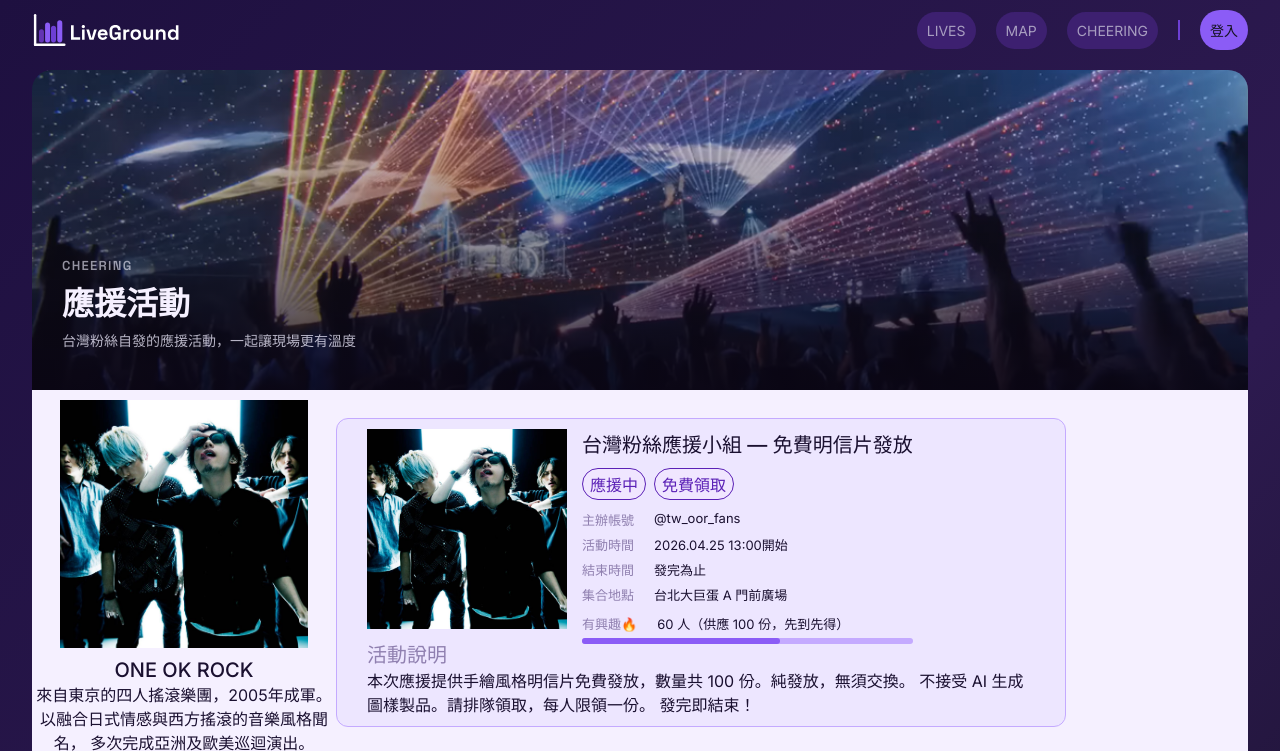
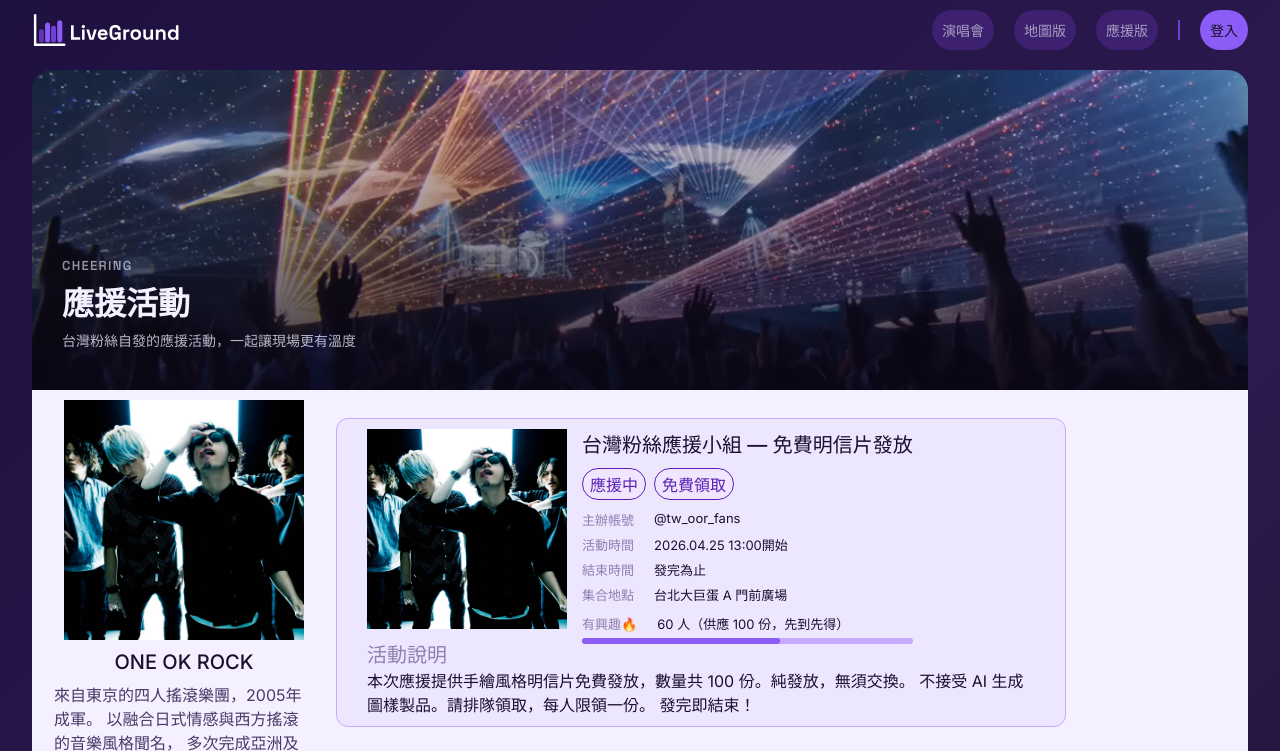
Before and after one commit to you70254/LiveGround, a plain HTML site: page cheering-detail.html in a window 1280 px wide. Shown: the top 751 px of the page. Drawn offline with Linux system fonts and the light colour scheme.

Commit message:
第一次報告結束

```diff
--- a/CSS/artist.css
+++ b/CSS/artist.css
@@ -97,7 +97,7 @@
 
     /* <!-- 藝人詳細頁 --> */
     aside {
-        width: 98%;
+        width: 95%;
         margin-inline: auto;
     }
 
@@ -109,10 +109,18 @@
         object-fit: cover;
     }
 
-    .sidebar-artist-info,
+    .sidebar-artist-name,
     .sidebar-stat {
         text-align: center;
         color: var(--text-primary)
+    }
+
+    .sidebar-artist-info>p,
+    .sidebar-tour-info>p {
+        width: 90%;
+        margin: auto;
+        color: var(--text-secondary);
+        margin-block: 8px;
     }
 
     .sidebar-stats {
@@ -302,7 +310,7 @@
     }
 
     /* <!-- 入場規定 --> */
-    .rules-section {
+    .rules-section>h2 {
         margin-block: 10px;
     }
 
--- a/CSS/index.css
+++ b/CSS/index.css
@@ -91,7 +91,7 @@
 .about-card {
     height: 200px;
     border: 1px solid var(--purple-sub);
-    border-radius: 10%;
+    border-radius: 20px;
     padding: 20px;
     display: flex;
     flex-direction: column;
@@ -232,6 +232,7 @@
     display: flex;
     flex-wrap: nowrap;
     gap: 16px;
+    transition: transform 0.5s ease;
 }
 
 
--- a/CSS/list-page.css
+++ b/CSS/list-page.css
@@ -94,7 +94,7 @@
 
 /* <!-- sidebar --> */
 #lp-sidebar {
-    width: 98%;
+    width: 95%;
     margin-inline: auto;
 }
 
@@ -106,10 +106,18 @@
     object-fit: cover;
 }
 
-.sidebar-artist-info,
+.sidebar-artist-name,
 .sidebar-stat {
     text-align: center;
-    color: var(--text-primary);
+    color: var(--text-primary)
+}
+
+.sidebar-artist-info>p,
+.sidebar-tour-info>p {
+    width: 90%;
+    margin: auto;
+    color: var(--text-secondary);
+    margin-block: 8px;
 }
 
 .sidebar-stats {
@@ -294,6 +302,12 @@
     margin-block: -4px;
     color: var(--text-secondary);
     font-size: 13px;
+}
+
+.lp-card__detail span {
+    display: flex;
+    align-items: center;
+    gap: 4px;
 }
 
 .lp-card__detail svg {
--- a/cheering-detail.html
+++ b/cheering-detail.html
@@ -23,9 +23,9 @@
             <img src="img/logo-LiveGround.svg">
         </a>
         <div class="nav-links">
-            <a href="lives.html">LIVES</a>
-            <a href="#">MAP</a>
-            <a href="cheering.html">CHEERING</a>
+            <a href="">演唱會</a>
+            <a href="">地圖版</a>
+            <a href="">應援版</a>
             <div class="nav-line"></div>
             <a href="#" class="nav-login">登入</a>
         </div>
```
Also changed, not shown: CSS/cheering-new.css (+5 -2 lines), artist.html (+3 -3 lines), cheering-new.html (+3 -3 lines), cheering.html (+3 -3 lines), index.html (+3 -3 lines), transfer.html (+3 -3 lines).
